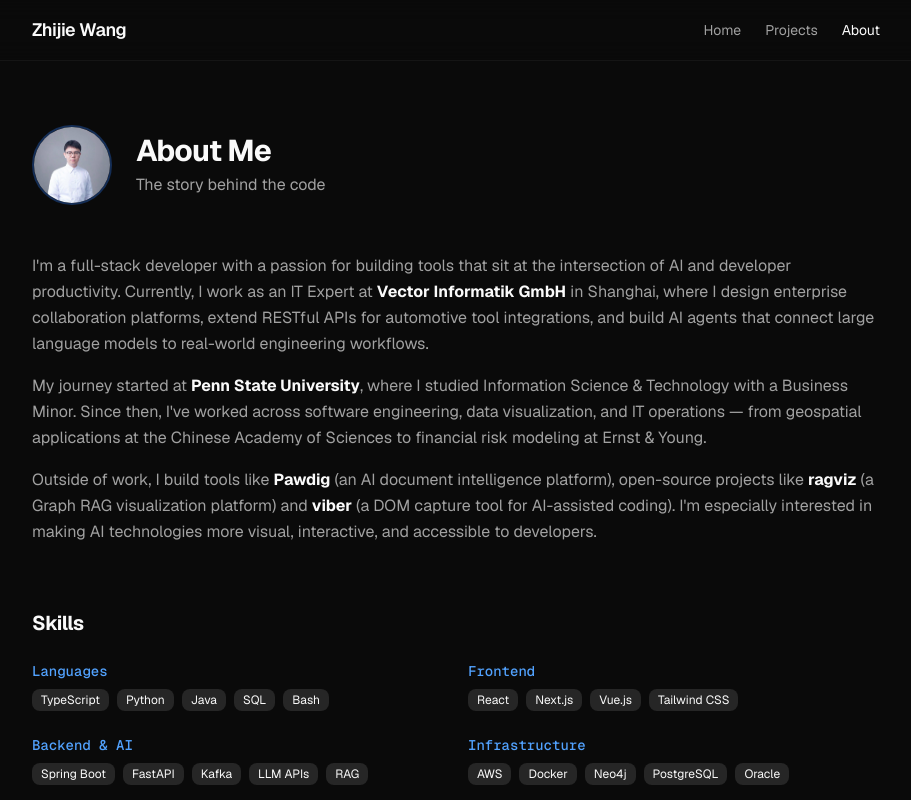
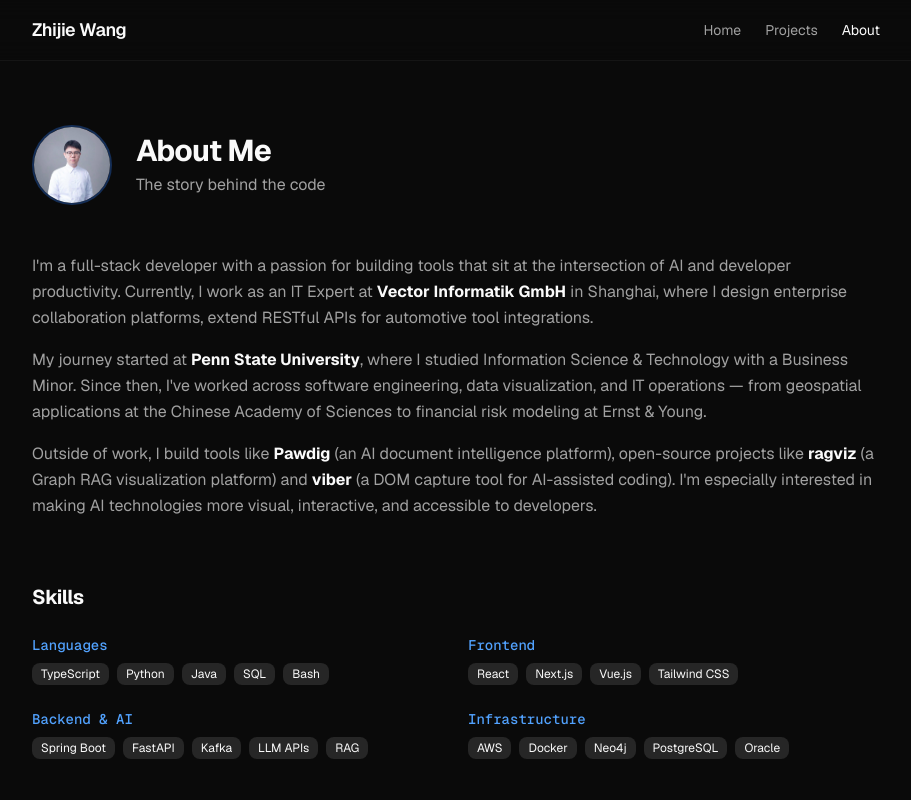
Before and after one commit to zhijiewong/zhijiewang, a Next.js app: page /about in a window 1280 px wide. Shown: the top 800 px of the page, without its empty margins (184-1095 px from the left). Built offline with nearby package versions, Linux system fonts and the light colour scheme.

Commit message:
Remove AI agents mention from about page

```diff
--- a/app/about/page.tsx
+++ b/app/about/page.tsx
@@ -35,8 +35,7 @@ export default function AboutPage() {
             at the intersection of AI and developer productivity. Currently, I work as
             an IT Expert at <strong className="text-foreground">Vector Informatik GmbH</strong> in
             Shanghai, where I design enterprise collaboration platforms, extend
-            RESTful APIs for automotive tool integrations, and build AI agents that
-            connect large language models to real-world engineering workflows.
+            RESTful APIs for automotive tool integrations.
           </p>
           <p>
             My journey started at <strong className="text-foreground">Penn State University</strong>,
```
